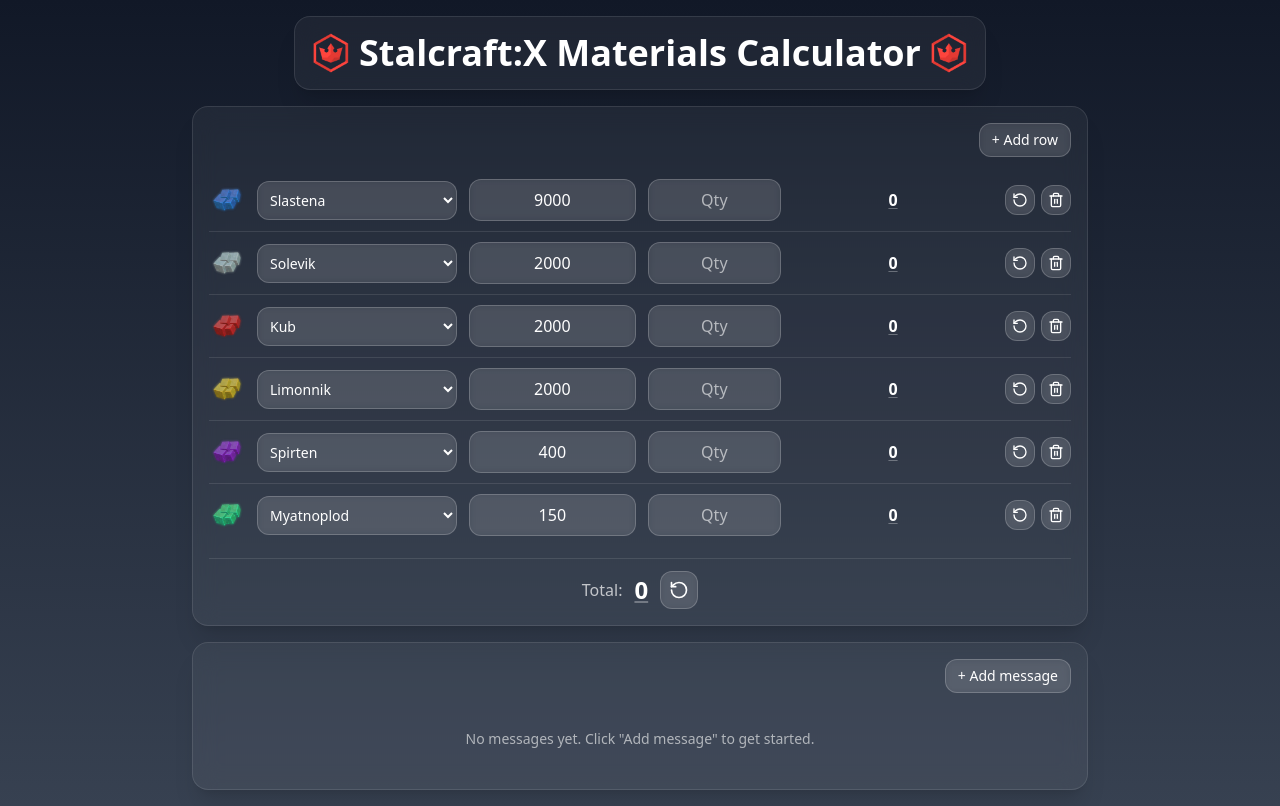
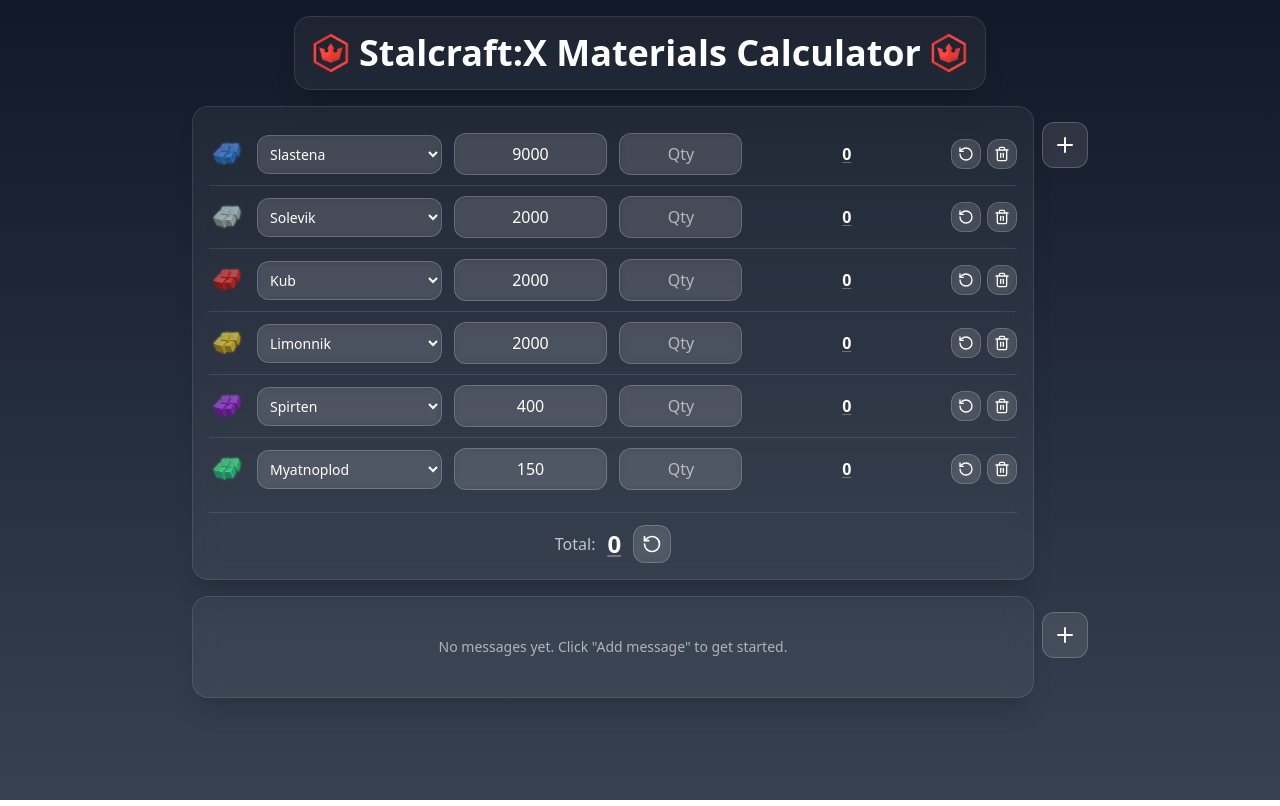
Before and after one commit to Falxns/sc-calculator-app, a React (Vite) app: page / in a window 1280 px wide. Built offline with nearby package versions, Linux system fonts and the light colour scheme.

Commit message:
upd: add buttons layout

```diff
--- a/src/components/MessageBuilder/MessageBuilder.tsx
+++ b/src/components/MessageBuilder/MessageBuilder.tsx
@@ -6,6 +6,7 @@ import type { MessageBuilderState } from '../../types';
 import { copyToClipboard } from '../../utils/copyToClipboard';
 import MessageComponent from '../MessageComponent/MessageComponent';
 import ConfirmModal from '../ConfirmModal/ConfirmModal';
+import PlusIcon from '../icons/PlusIcon';
 import Toast from '../Toast/Toast';
 
 const MessageBuilder = () => {
@@ -63,17 +64,8 @@ const MessageBuilder = () => {
   };
 
   return (
-    <section className="glass-container flex-col gap-3 w-full">
-      <div className="flex items-center justify-end w-full">
-        <button
-          type="button"
-          className="btn w-auto text-sm py-1.5 px-3"
-          onClick={handleAddMessage}
-        >
-          + Add message
-        </button>
-      </div>
-
+    <div className="flex items-start gap-2 w-full">
+      <section className="glass-container flex-col gap-3 flex-1 min-w-0">
         {builderState.messages.length === 0 ? (
           <p className="text-sm text-white/60 text-center py-6">
             No messages yet. Click &quot;Add message&quot; to get started.
@@ -93,6 +85,15 @@ const MessageBuilder = () => {
         )}
 
         <Toast toast={toast} />
+      </section>
+      <button
+        type="button"
+        className="btn w-auto p-2.5 shrink-0 mt-4"
+        aria-label="Add message"
+        onClick={handleAddMessage}
+      >
+        <PlusIcon className="w-6 h-6" />
+      </button>
       {createPortal(
         <ConfirmModal
           isOpen={pendingDeleteId !== null}
@@ -101,7 +102,7 @@ const MessageBuilder = () => {
         />,
         document.body
       )}
-    </section>
+    </div>
   );
 };
 
--- a/src/components/PriceCalculator/PriceCalculator.tsx
+++ b/src/components/PriceCalculator/PriceCalculator.tsx
@@ -5,6 +5,7 @@ import type { CalculatorState } from '../../types';
 import { copyToClipboard } from '../../utils/copyToClipboard';
 import CalculatorRow from '../CalculatorRow/CalculatorRow';
 import ResetIcon from '../icons/ResetIcon';
+import PlusIcon from '../icons/PlusIcon';
 import Toast from '../Toast/Toast';
 
 const PriceCalculator = () => {
@@ -51,13 +52,8 @@ const PriceCalculator = () => {
   };
 
   return (
-    <section className="glass-container flex-col gap-3 w-full">
-      <div className="flex items-center justify-end w-full">
-        <button type="button" className="btn w-auto text-sm py-1.5 px-3" onClick={addRow}>
-          + Add row
-        </button>
-      </div>
-
+    <div className="flex items-start gap-2 w-full">
+      <section className="glass-container flex-col gap-3 flex-1 min-w-0">
         {calculatorState.calculators.length === 0 ? (
           <p className="text-sm text-white/60 text-center py-6">
             No materials yet. Click &quot;Add row&quot; to get started.
@@ -98,6 +94,15 @@ const PriceCalculator = () => {
 
         <Toast toast={toast} />
       </section>
+      <button
+        type="button"
+        className="btn w-auto p-2.5 shrink-0 mt-4"
+        aria-label="Add row"
+        onClick={addRow}
+      >
+        <PlusIcon className="w-6 h-6" />
+      </button>
+    </div>
   );
 };
 
--- /dev/null
+++ b/src/components/icons/PlusIcon.tsx
@@ -0,0 +1,23 @@
+interface PlusIconProps {
+  className?: string;
+}
+
+const PlusIcon = ({ className }: PlusIconProps) => {
+  return (
+    <svg
+      xmlns="http://www.w3.org/2000/svg"
+      viewBox="0 0 24 24"
+      fill="none"
+      stroke="currentColor"
+      strokeWidth="2"
+      strokeLinecap="round"
+      strokeLinejoin="round"
+      className={className}
+    >
+      <line x1="12" y1="5" x2="12" y2="19" />
+      <line x1="5" y1="12" x2="19" y2="12" />
+    </svg>
+  );
+};
+
+export default PlusIcon;
```
Lines whose indentation alone changed are shown as unchanged.
